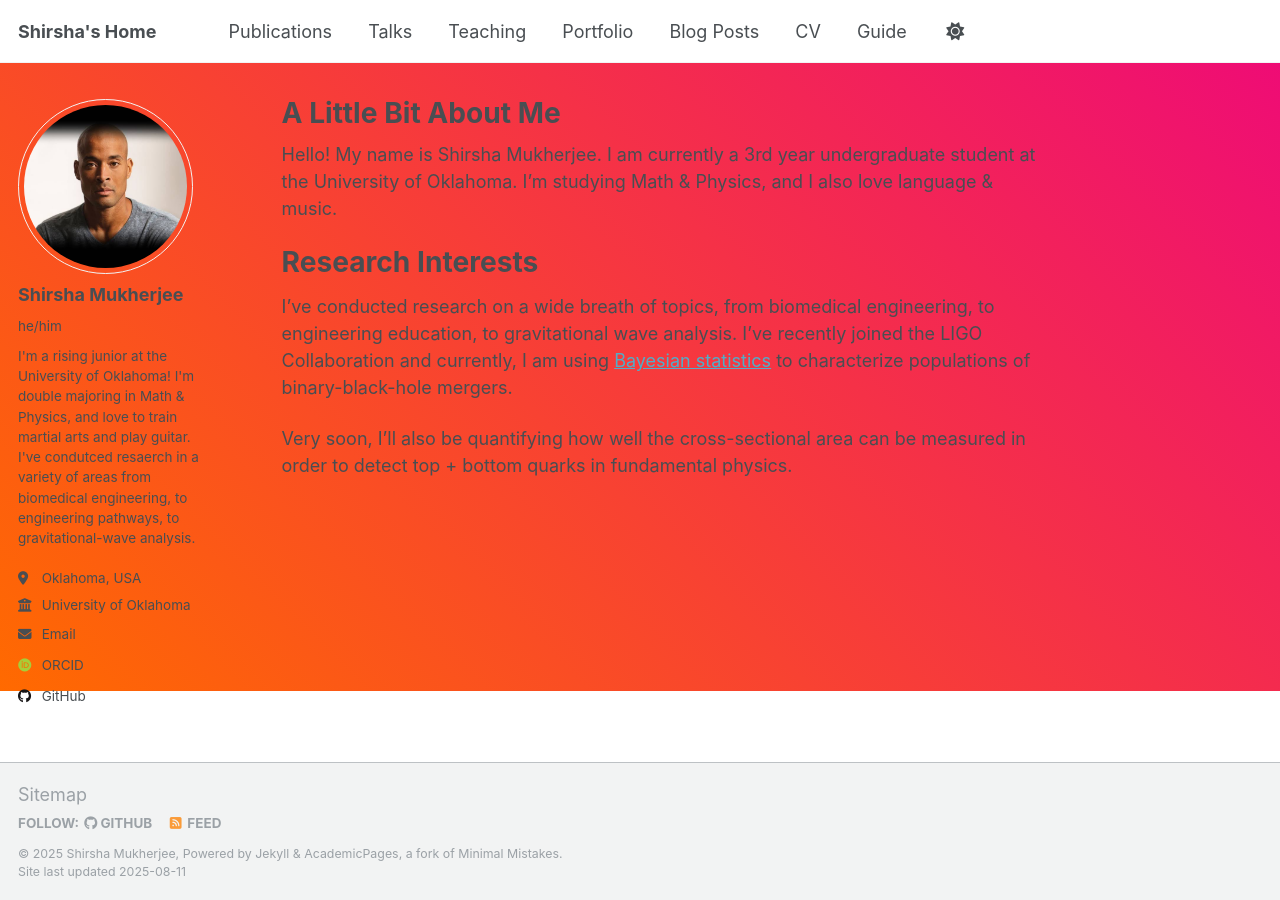
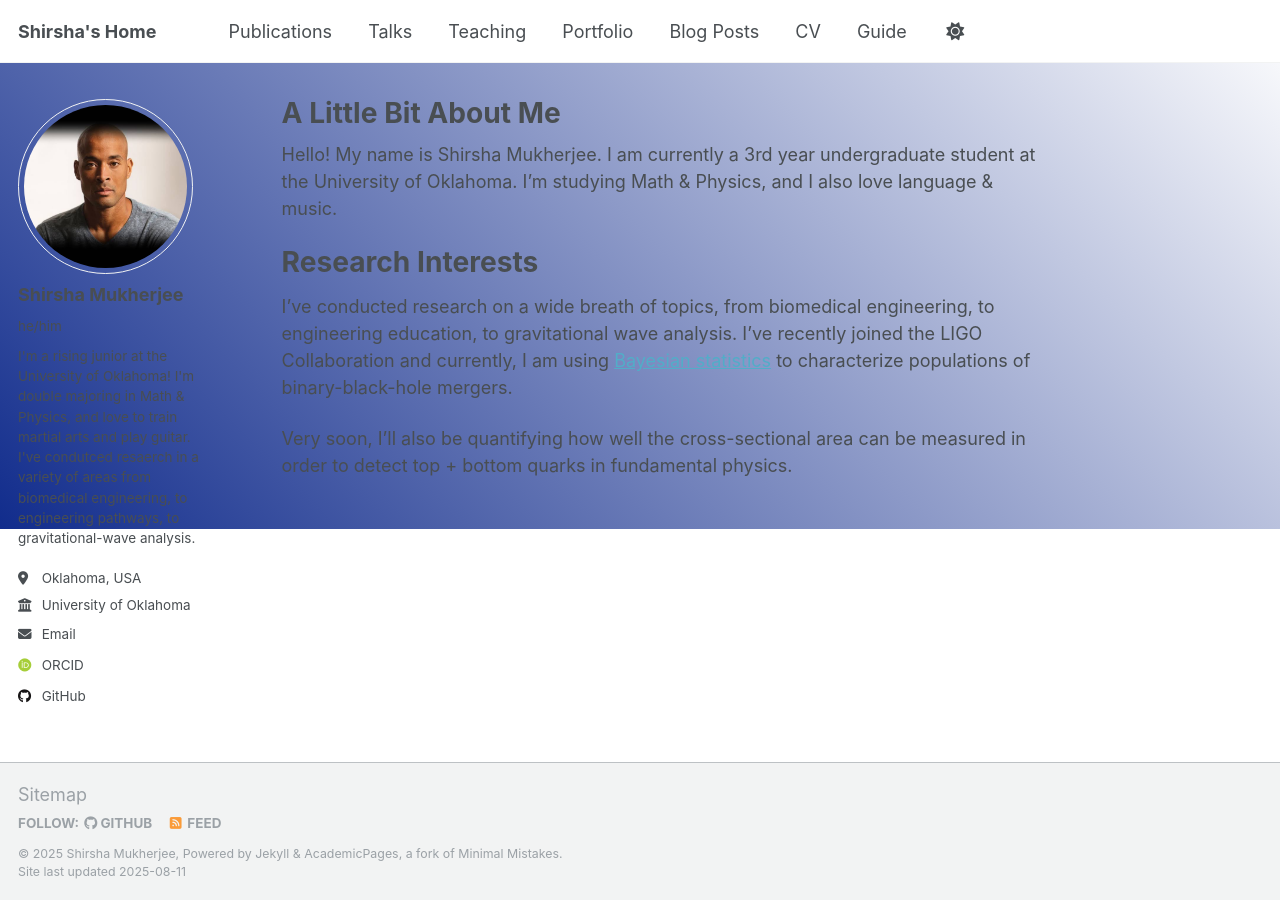
Before and after one commit to shirshamukherjee/projectfrthistime, a Jekyll site: the page built from _pages/about.md, in a window 1280 px wide. Built offline with Jekyll 4.4.1, drawn with Linux system fonts in a browser that asks for light colours; some web fonts are replaced; a script that is not in the unit is left out.

Commit message:
changed body colors and hopefully made it so body takes up whole page

```diff
--- a/assets/css/main.scss
+++ b/assets/css/main.scss
@@ -44,5 +44,12 @@
     "vendor/font-awesome/brands"
 ;
 body {
-    background: linear-gradient(45deg, #ff6a00, #ee0979); // Example gradient from orange to pink
+    background: linear-gradient(45deg, #112C8C, #FFFFFF); // Example gradient from orange to pink
+     margin: 0;
+    padding: 0;
 }
+html {
+    margin: 0;
+    padding: 0;
+    height: 100%; // Ensures the height takes up the full screen
+}
```
